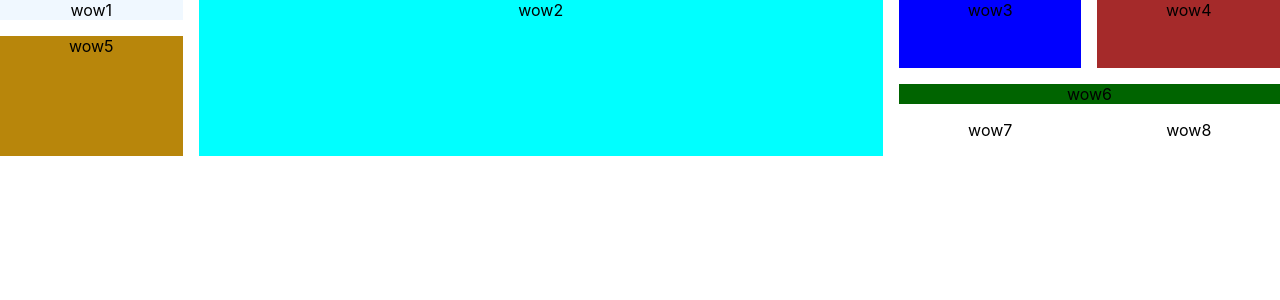
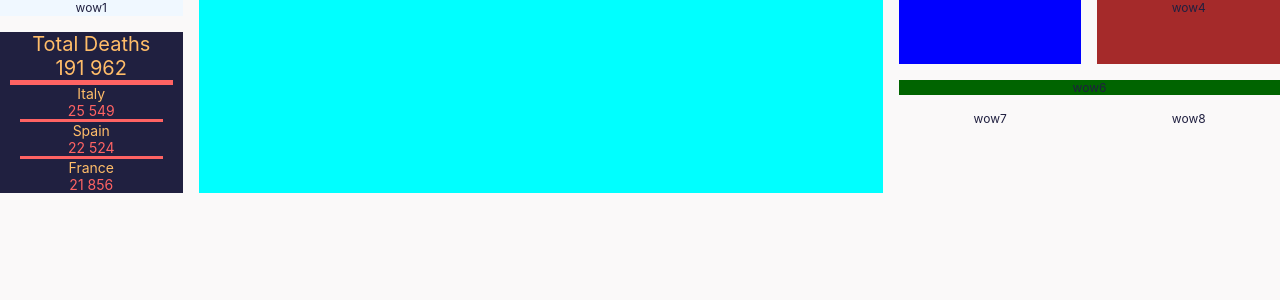
Before and after one commit to Suissehide/Covid-19, a React (Create React App) app in the folder web/: page / in a window 1280 px wide. Shown: the top 300 px of the page. Built offline with nearby package versions, Linux system fonts and the light colour scheme.

Commit message:
Final design

```diff
--- a/web/src/css/TotalDeath.css
+++ b/web/src/css/TotalDeath.css
@@ -1,8 +1,40 @@
 @import 'style.css';
 
 
+
+.Separator {
+    width: content-box;
+    height: 5px;
+    background-color: #FF6363;
+    margin-right: 10px;
+    margin-left: 10px;
+}
+.SeparatorCountry {
+    width: content-box;
+    height: 3px;
+    background-color: #FF6363;
+    margin-right: 20px;
+    margin-left: 20px;
+}
 
 .WidgetDeath {
     background-color: #202040;
     color: #FF6363;
 }
+
+.TotalDeath{
+    font-size: 20px;
+    color: #FFBD69;
+}
+
+.Country {
+    font-size: 14px;
+}
+
+.NameCountry {
+    color: #FFBD69;
+}
+
+.LetterDeath {
+    color: #FFBD69;
+}
--- a/web/src/views/App.js
+++ b/web/src/views/App.js
@@ -1,5 +1,7 @@
 import React from 'react';
 import '../css/App.css';
+import './TotalDeath'
+import TotalDeath from "./TotalDeath";
 
 function App() {
     return (
@@ -9,16 +11,16 @@ function App() {
                     <text> wow1 </text>
                 </div>
                 <div id="w2">
-          <text> wow2 </text>
+
                 </div>
                 <div id="w3">
-          <text> wow3 </text>
+
                 </div>
                 <div id="w4">
                     <text> wow4 </text>
                 </div>
                 <div id="w5">
-          <text> wow5 </text>
+                    <TotalDeath/>
                 </div>
                 <div id="w6">
                     <text> wow6 </text>
--- a/web/src/views/TotalDeath.js
+++ b/web/src/views/TotalDeath.js
@@ -9,19 +9,22 @@ class TotalDeath extends React.Component {
             <div className="WidgetDeath">
                 <div className="TotalDeath">
                     <div className="LetterDeath">Total Deaths</div>
-                    <div className="NumberDeath">184372</div>
+                    <div className="NumberDeath">191 962</div>
                 </div>
+                <div className="Separator"/>
                 <div className="Country">
                     <div className="NameCountry">Italy</div>
-                    <div className="NumberCountry">25 085</div>
+                    <div className="NumberCountry">25 549</div>
                 </div>
+                <div className="SeparatorCountry"/>
                 <div className="Country">
                     <div className="NameCountry">Spain</div>
-                    <div className="NumberCountry">22 157</div>
+                    <div className="NumberCountry">22 524</div>
                 </div>
+                <div className="SeparatorCountry"/>
                 <div className="Country">
                     <div className="NameCountry">France</div>
-                    <div className="NumberCountry">21 340</div>
+                    <div className="NumberCountry">21 856</div>
                 </div>
             </div>
         )
```
Lines whose indentation alone changed are shown as unchanged.
